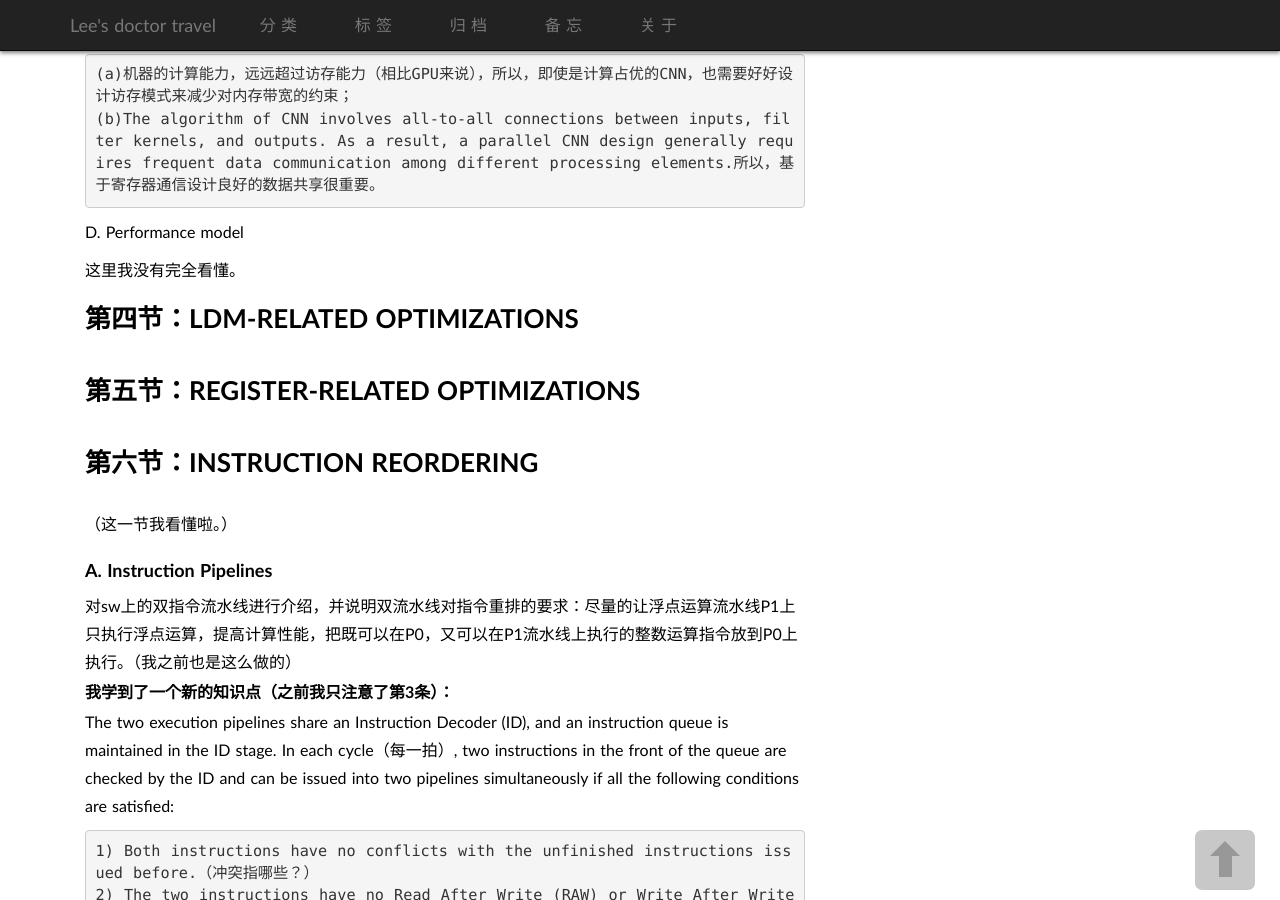
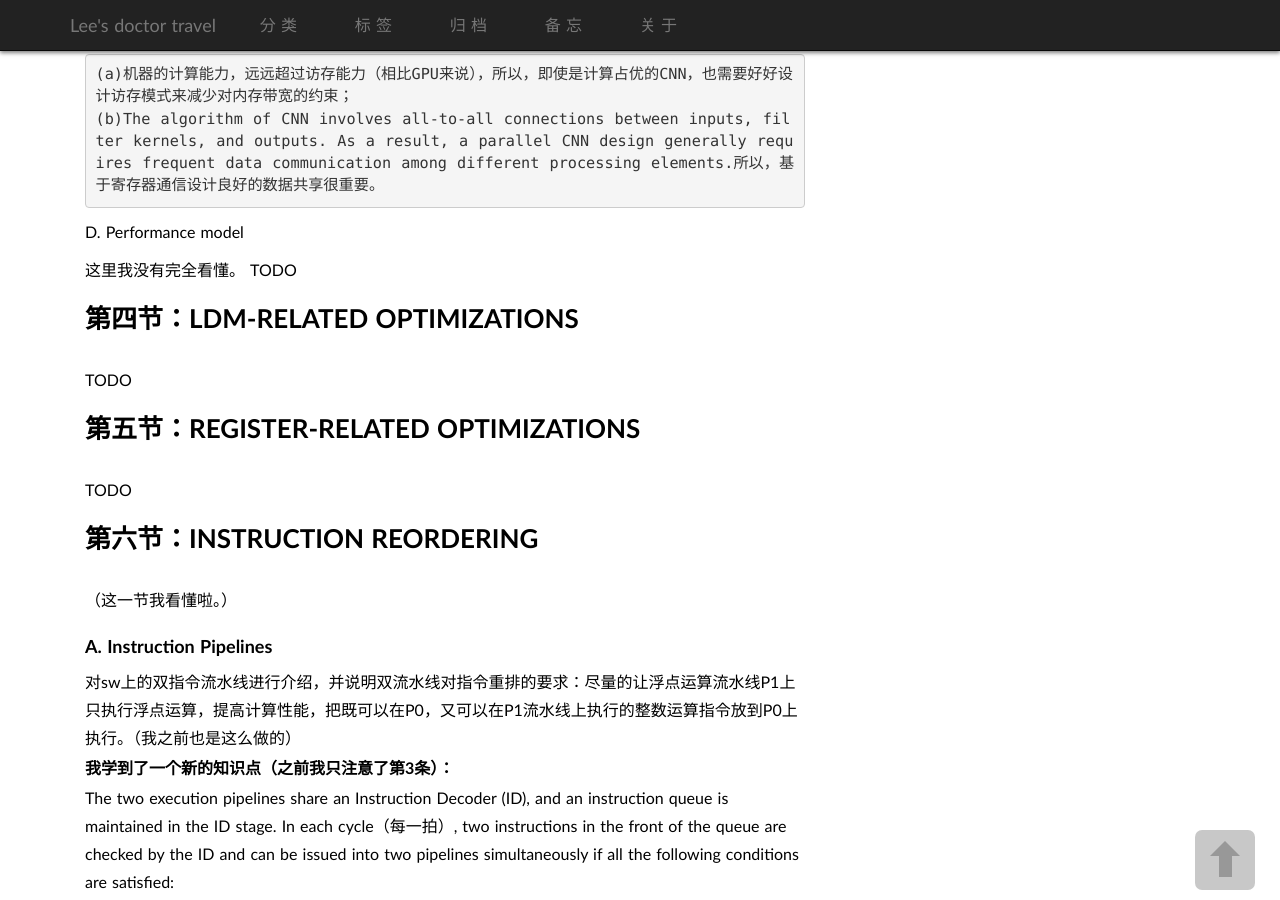
Before and after one commit to limin2015/limin2015.github.io, a Jekyll site: the page built from _posts/2017-6-8-paper-swdnn.md, in a window 1280 px wide and 900 px high, scrolled down 1677 px. Built offline with Jekyll 4.4.1, drawn with Linux system fonts in a browser that asks for light colours; some web fonts are replaced; comment, search, counter and statistics services are not loaded.

Commit message:
paper-swdnn

```diff
--- a/_posts/2017-6-8-paper-swdnn.md
+++ b/_posts/2017-6-8-paper-swdnn.md
@@ -68,14 +68,13 @@ C. The challenges for mapping CNN to SW26010
 D. Performance model
 
 这里我没有完全看懂。
-
+TODO
 
 ## 第四节：LDM-RELATED OPTIMIZATIONS
-
+TODO
 ## 第五节：REGISTER-RELATED OPTIMIZATIONS
-
+TODO
 ##  第六节：INSTRUCTION REORDERING
-
 （这一节我看懂啦。）
 ### A. Instruction Pipelines
 对sw上的双指令流水线进行介绍，并说明双流水线对指令重排的要求：尽量的让浮点运算流水线P1上只执行浮点运算，提高计算性能，把既可以在P0，又可以在P1流水线上执行的整数运算指令放到P0上执行。（我之前也是这么做的）
```
